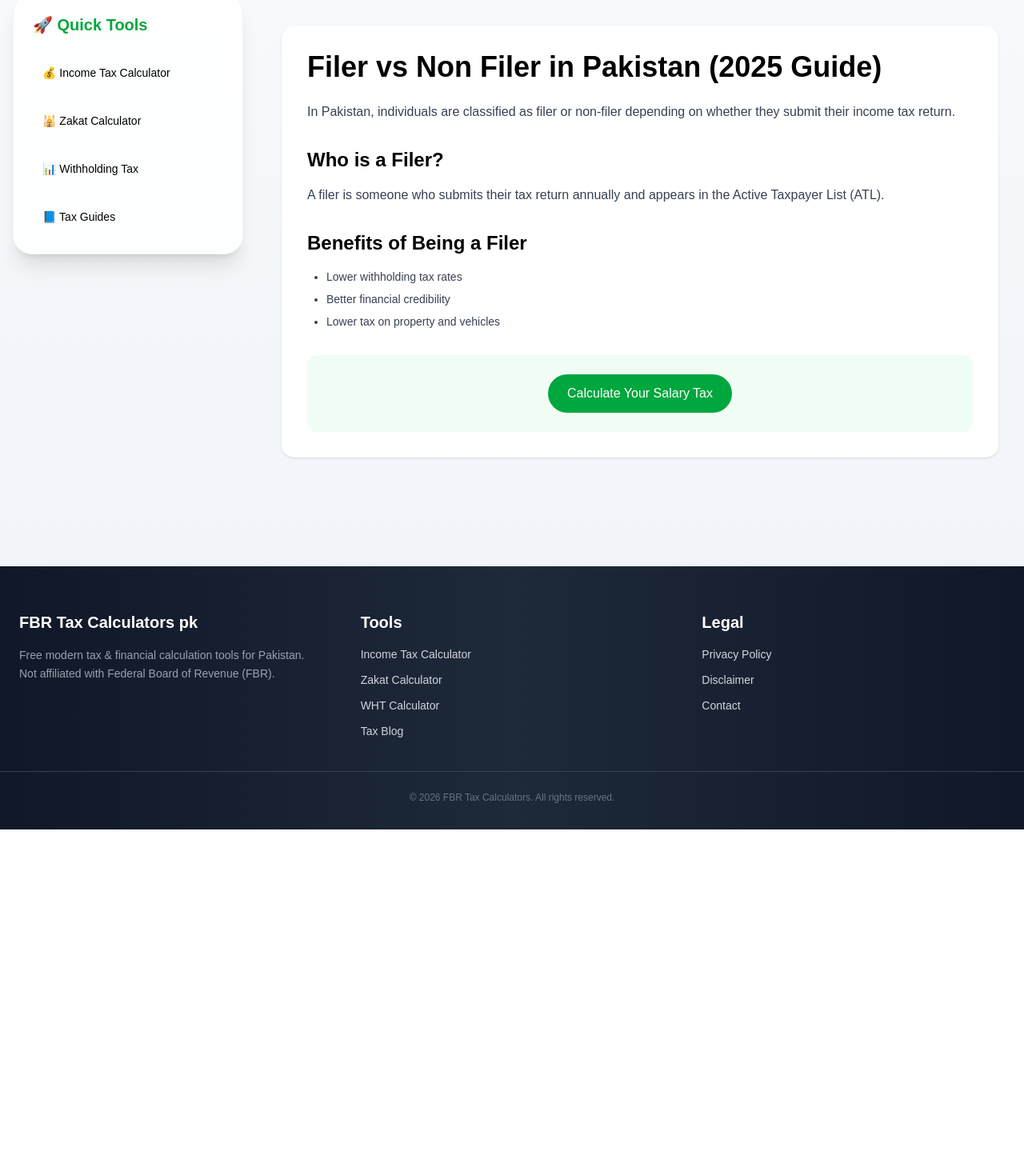
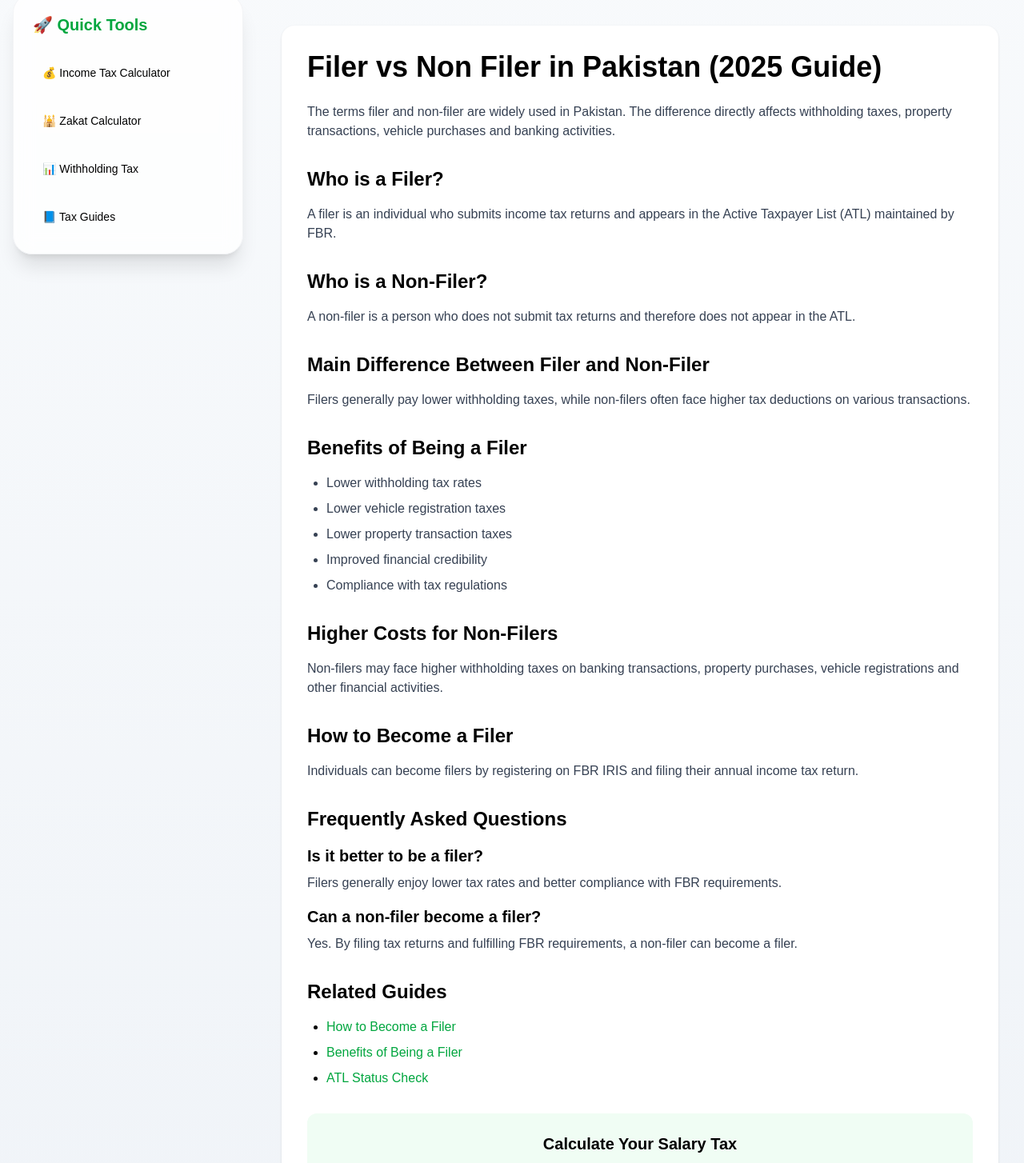
Before and after one commit to muhammadobaid1986/fbrtaxcalculators, a Next.js app: page /filer-vs-non-filer-2025 in a window 1280 px wide. Shown: the part 120-1574 px from the top of the page at 80% size. Before the commit the page ends 1157 px from the top, so only its background shows below. Built offline with nearby package versions, Linux system fonts and the light colour scheme.

Commit message:
expand filer vs non filer guide

```diff
--- a/app/filer-vs-non-filer-2025/page.tsx
+++ b/app/filer-vs-non-filer-2025/page.tsx
@@ -1,7 +1,7 @@
 export const metadata = {
   title: "Filer vs Non Filer in Pakistan (2025 Updated Guide)",
   description:
-    "Understand the difference between filer and non filer in Pakistan and how it affects your taxes.",
+    "Complete guide explaining the difference between filer and non-filer in Pakistan, tax rates, benefits and ATL status.",
 };
 
 export default function Page() {
@@ -13,8 +13,9 @@ export default function Page() {
       </h1>
 
       <p className="mb-4 text-gray-700">
-        In Pakistan, individuals are classified as filer or non-filer
-        depending on whether they submit their income tax return.
+        The terms filer and non-filer are widely used in Pakistan. The
+        difference directly affects withholding taxes, property transactions,
+        vehicle purchases and banking activities.
       </p>
 
       <h2 className="text-2xl font-semibold mt-8 mb-4">
@@ -22,26 +23,116 @@ export default function Page() {
       </h2>
 
       <p className="mb-4 text-gray-700">
-        A filer is someone who submits their tax return annually
-        and appears in the Active Taxpayer List (ATL).
+        A filer is an individual who submits income tax returns and appears in
+        the Active Taxpayer List (ATL) maintained by FBR.
+      </p>
+
+      <h2 className="text-2xl font-semibold mt-8 mb-4">
+        Who is a Non-Filer?
+      </h2>
+
+      <p className="mb-4 text-gray-700">
+        A non-filer is a person who does not submit tax returns and therefore
+        does not appear in the ATL.
+      </p>
+
+      <h2 className="text-2xl font-semibold mt-8 mb-4">
+        Main Difference Between Filer and Non-Filer
+      </h2>
+
+      <p className="mb-4 text-gray-700">
+        Filers generally pay lower withholding taxes, while non-filers often
+        face higher tax deductions on various transactions.
       </p>
 
       <h2 className="text-2xl font-semibold mt-8 mb-4">
         Benefits of Being a Filer
       </h2>
 
-      <ul className="list-disc pl-6 space-y-2 text-gray-700 text-sm">
+      <ul className="list-disc pl-6 space-y-2 text-gray-700">
         <li>Lower withholding tax rates</li>
-        <li>Better financial credibility</li>
-        <li>Lower tax on property and vehicles</li>
+        <li>Lower vehicle registration taxes</li>
+        <li>Lower property transaction taxes</li>
+        <li>Improved financial credibility</li>
+        <li>Compliance with tax regulations</li>
       </ul>
 
+      <h2 className="text-2xl font-semibold mt-8 mb-4">
+        Higher Costs for Non-Filers
+      </h2>
+
+      <p className="mb-4 text-gray-700">
+        Non-filers may face higher withholding taxes on banking transactions,
+        property purchases, vehicle registrations and other financial activities.
+      </p>
+
+      <h2 className="text-2xl font-semibold mt-8 mb-4">
+        How to Become a Filer
+      </h2>
+
+      <p className="mb-4 text-gray-700">
+        Individuals can become filers by registering on FBR IRIS and filing
+        their annual income tax return.
+      </p>
+
+      <h2 className="text-2xl font-semibold mt-8 mb-4">
+        Frequently Asked Questions
+      </h2>
+
+      <h3 className="text-xl font-semibold mt-4 mb-2">
+        Is it better to be a filer?
+      </h3>
+
+      <p className="mb-4 text-gray-700">
+        Filers generally enjoy lower tax rates and better compliance with FBR
+        requirements.
+      </p>
+
+      <h3 className="text-xl font-semibold mt-4 mb-2">
+        Can a non-filer become a filer?
+      </h3>
+
+      <p className="mb-4 text-gray-700">
+        Yes. By filing tax returns and fulfilling FBR requirements, a non-filer
+        can become a filer.
+      </p>
+
+      <div className="mt-8">
+        <h2 className="text-2xl font-bold mb-4">
+          Related Guides
+        </h2>
+
+        <ul className="list-disc pl-6 space-y-2">
+          <li>
+            <a href="/how-to-become-a-filer" className="text-green-600">
+              How to Become a Filer
+            </a>
+          </li>
+
+          <li>
+            <a href="/benefits-of-being-filer-pakistan" className="text-green-600">
+              Benefits of Being a Filer
+            </a>
+          </li>
+
+          <li>
+            <a href="/atl-status-check-pakistan" className="text-green-600">
+              ATL Status Check
+            </a>
+          </li>
+        </ul>
+      </div>
+
       <div className="mt-8 p-6 bg-green-50 rounded-xl text-center">
+        <h3 className="text-xl font-semibold mb-3">
+          Calculate Your Salary Tax
+        </h3>
+
         <a
           href="/"
           className="inline-block px-6 py-3 bg-green-600 text-white rounded-full hover:bg-green-700 transition"
         >
-          Calculate Your Salary Tax
+          Use Income Tax Calculator
         </a>
       </div>
 
```
